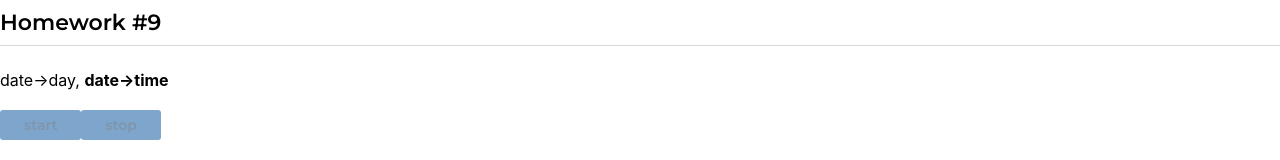
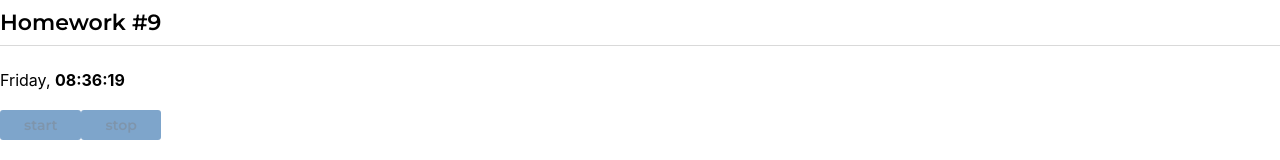
Before and after one commit to persistent-fox/hws2, a React (Create React App) app: page /#/pre-junior in a window 1280 px wide. Shown: the part 2104-2264 px from the top of the page. Built offline with nearby package versions, Linux system fonts and the light colour scheme.

Commit message:
create date formatters

```diff
--- a/src/s2/hw09/Clock.tsx
+++ b/src/s2/hw09/Clock.tsx
@@ -1,47 +1,62 @@
-import React, {useState} from 'react'
-import SuperButton from '../hw04/common/c2-SuperButton/SuperButton'
-import {restoreState} from '../hw06/localStorage/localStorage'
-import s from './Clock.module.css'
+import React, { useState } from 'react';
+import SuperButton from '../hw04/common/c2-SuperButton/SuperButton';
+import { restoreState } from '../hw06/localStorage/localStorage';
+import s from './Clock.module.css';
 
 function Clock() {
-    const [timerId, setTimerId] = useState<number | undefined>(undefined)
+	const [timerId, setTimerId] = useState<number | undefined>(undefined);
 	// for autotests // не менять // можно подсунуть в локалСторэдж нужную дату, чтоб увидеть как она отображается
-    const [date, setDate] = useState<Date>(new Date(restoreState('hw9-date', Date.now())))
-    const [show, setShow] = useState<boolean>(false)
+	const [date, setDate] = useState<Date>(new Date(restoreState('hw9-date', Date.now())));
+	const [show, setShow] = useState<boolean>(false);
 
 	const start = () => {
 		// пишут студенты // запустить часы (должно отображаться реальное время, а не +1)
 		// сохранить ид таймера (https://learn.javascript.ru/settimeout-setinterval#setinterval)
-
-    }
+	};
 
 	const stop = () => {
 		// пишут студенты // поставить часы на паузу, обнулить ид таймера (timerId <- undefined)
+	};
 
-    }
+	const onMouseEnter = () => {
+		// пишут студенты // показать дату если наведена мышка
+		setShow(true);
+	};
+	const onMouseLeave = () => {
+		// пишут студенты // спрятать дату если мышка не наведена
+		setShow(false);
+	};
 
-    const onMouseEnter = () => { // пишут студенты // показать дату если наведена мышка
+	const timeFormatter = new Intl.DateTimeFormat(navigator.language, {
+		hour: '2-digit',
+		minute: '2-digit',
+		second: '2-digit',
+		hour12: false,
+	});
 
-    }
-    const onMouseLeave = () => { // пишут студенты // спрятать дату если мышка не наведена
+	const weekFormatter = new Intl.DateTimeFormat('en', {
+		weekday: 'long',
+	});
 
-    }
+	const dayFormatter = new Intl.DateTimeFormat('en', {
+		weekday: 'long',
+	});
 
-    const stringTime = 'date->time' || <br/> // часы24:минуты:секунды (01:02:03)/(23:02:03)/(24:00:00)/(00:00:01) // пишут студенты
-    const stringDate = 'date->date' || <br/> // день.месяц.год (01.02.2022) // пишут студенты, варианты 01.02.0123/01.02.-123/01.02.12345 не рассматриваем
+	const dateFormatter = new Intl.DateTimeFormat(navigator.language, {
+		day: '2-digit',
+		year: 'numeric',
+		month: '2-digit',
+	});
 
-    // день недели на английском, месяц на английском (https://learn.javascript.ru/intl#intl-datetimeformat)
-    const stringDay = 'date->day' || <br/> // пишут студенты
-    const stringMonth = 'date->month' || <br/> // пишут студенты
+	const stringTime = `${timeFormatter.format(date)}` || <br />;
+	const stringDate = `${dateFormatter.format(date)}` || <br />;
+
+	const stringDay = `${dayFormatter.format(date)}` || <br />;
+	const stringMonth = `${weekFormatter.format(date)}` || <br />;
 
 	return (
 		<div className={s.clock}>
-            <div
-                id={'hw9-watch'}
-                className={s.watch}
-                onMouseEnter={onMouseEnter}
-                onMouseLeave={onMouseLeave}
-            >
+			<div id={'hw9-watch'} className={s.watch} onMouseEnter={onMouseEnter} onMouseLeave={onMouseLeave}>
 				<span id={'hw9-day'}>{stringDay}</span>,{' '}
 				<span id={'hw9-time'}>
 					<strong>{stringTime}</strong>
@@ -52,12 +67,11 @@ function Clock() {
 				<div className={s.more}>
 					{show ? (
 						<>
-                            <span id={'hw9-month'}>{stringMonth}</span>,{' '}
-                            <span id={'hw9-date'}>{stringDate}</span>
+							<span id={'hw9-month'}>{stringMonth}</span>, <span id={'hw9-date'}>{stringDate}</span>
 						</>
 					) : (
 						<>
-                            <br/>
+							<br />
 						</>
 					)}
 				</div>
@@ -80,7 +94,7 @@ function Clock() {
 				</SuperButton>
 			</div>
 		</div>
-    )
+	);
 }
 
-export default Clock
+export default Clock;
```
Lines whose indentation alone changed are shown as unchanged.
